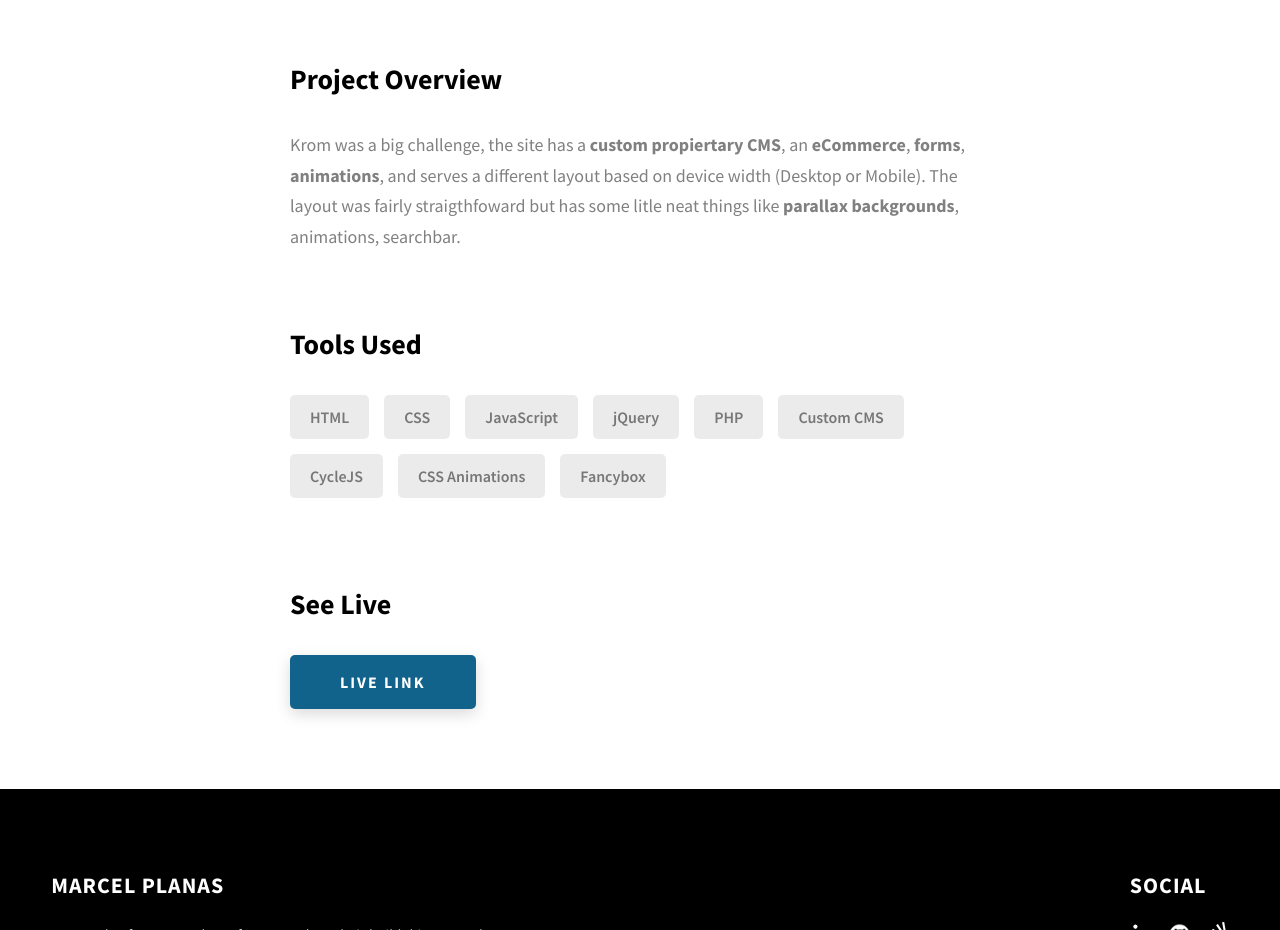
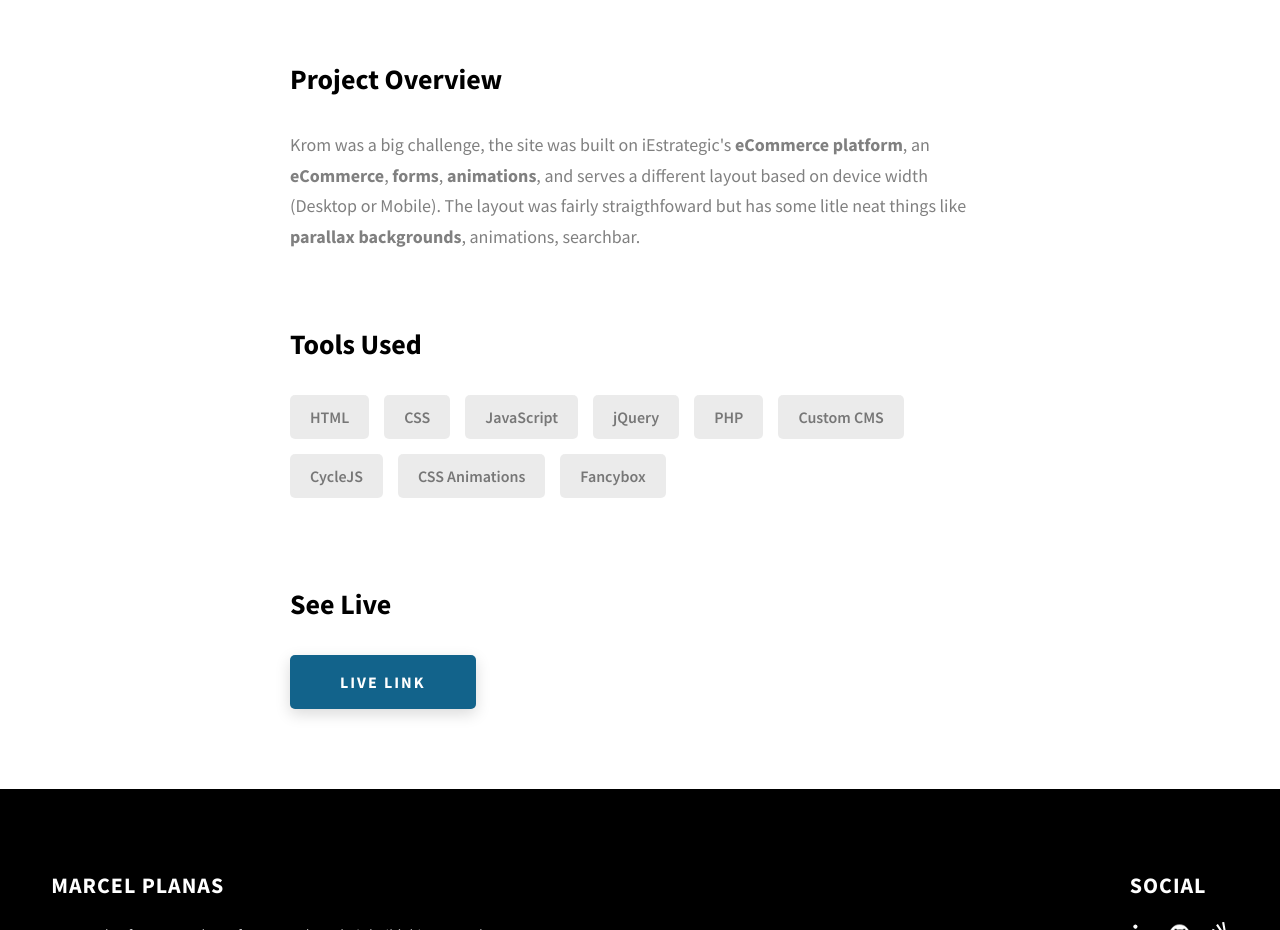
Before and after one commit to Marshall-Power/Portfolio, a website: page project-1.html in a window 1280 px wide. Shown: the part 1340-2270 px from the top of the page. Drawn offline with Linux system fonts and the light colour scheme.

Commit message:
Changed small like on first project

```diff
--- a/project-1.html
+++ b/project-1.html
@@ -109,7 +109,7 @@
             <div class="project-details__desc">
               <h3 class="project-details__content-title">Project Overview</h3>
               <p class="project-details__desc-para">
-                Krom was a big challenge, the site has a <b>custom propiertary CMS</b>, an <b>eCommerce</b>, <b>forms</b>, <b>animations</b>, and serves a different layout based on device width (Desktop or Mobile).
+                Krom was a big challenge, the site was built on iEstrategic's <b>eCommerce platform</b>, an <b>eCommerce</b>, <b>forms</b>, <b>animations</b>, and serves a different layout based on device width (Desktop or Mobile).
                 The layout was fairly straigthfoward but has some litle neat things like <b>parallax backgrounds</b>, animations, searchbar.
               </p>
             </div>
```
